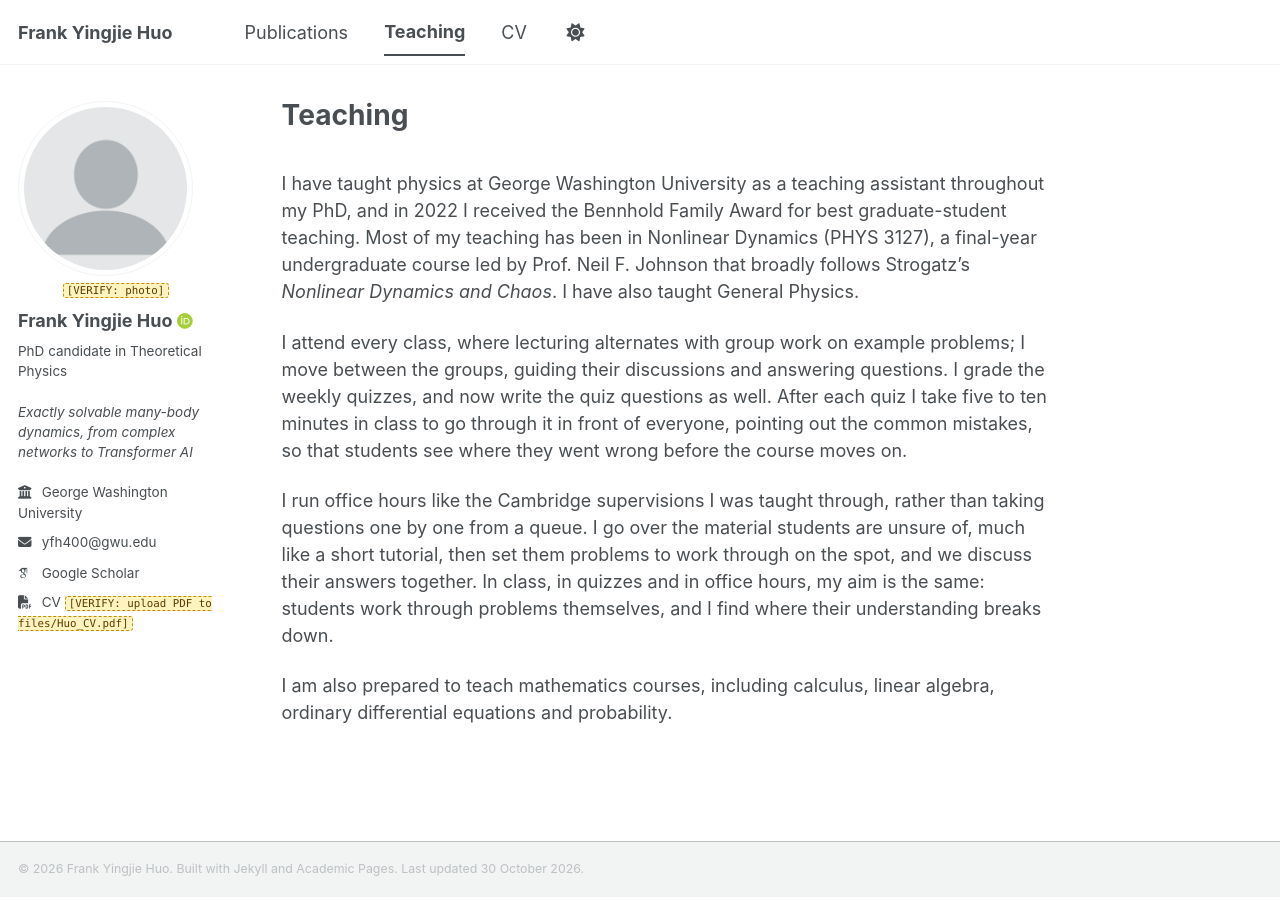
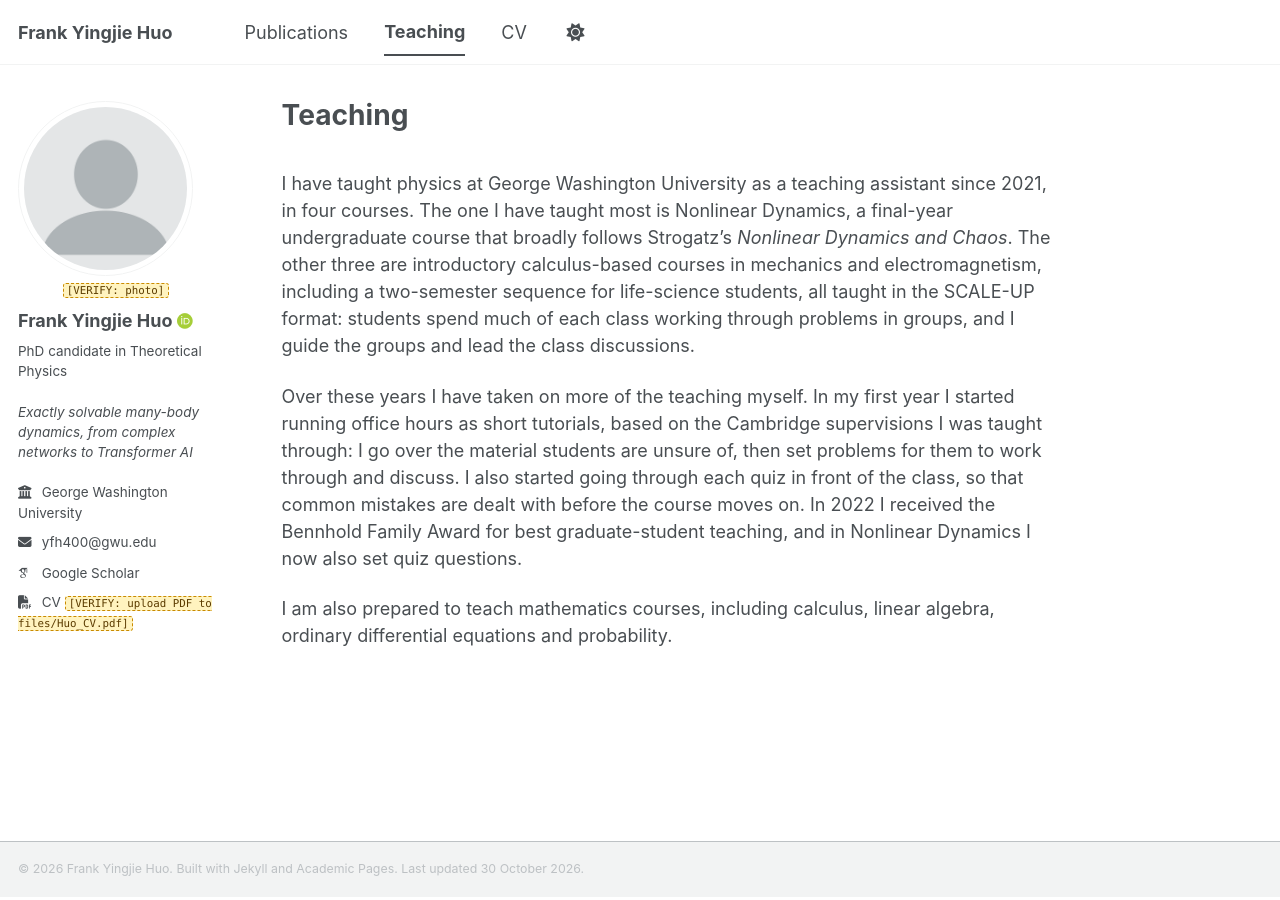
Before and after one commit to FrankHuo-217/huo.github.io, a Jekyll site: the page built from _pages/teaching.md, in a window 1280 px wide. Built offline with Jekyll 4.4.1, drawn with Linux system fonts in a browser that asks for light colours; some web fonts are replaced; a script bundle is joined from its source files by our own code.

Commit message:
Reframe the Teaching page around readiness to teach a course
Cover all four courses, the SCALE-UP format and the growth from leading
discussions to tutorials, quiz reviews and setting quiz questions.
Say "since 2021" instead of "five years" on the home and CV pages.

Co-Authored-By: Claude Opus 5.5 <noreply@anthropic.com>
Claude-Session: https://claude.ai/code/session_01EX1ohUgYjPPjqdCJmoT8XW

```diff
--- a/_pages/teaching.md
+++ b/_pages/teaching.md
@@ -4,11 +4,9 @@ permalink: /teaching/
 author_profile: true
 ---
 
-I have taught physics at George Washington University as a teaching assistant throughout my PhD, and in 2022 I received the Bennhold Family Award for best graduate-student teaching. Most of my teaching has been in Nonlinear Dynamics (PHYS 3127), a final-year undergraduate course led by Prof. Neil F. Johnson that broadly follows Strogatz's *Nonlinear Dynamics and Chaos*. I have also taught General Physics.
+I have taught physics at George Washington University as a teaching assistant since 2021, in four courses. The one I have taught most is Nonlinear Dynamics, a final-year undergraduate course that broadly follows Strogatz's *Nonlinear Dynamics and Chaos*. The other three are introductory calculus-based courses in mechanics and electromagnetism, including a two-semester sequence for life-science students, all taught in the SCALE-UP format: students spend much of each class working through problems in groups, and I guide the groups and lead the class discussions.
 {: .page-intro}
 
-I attend every class, where lecturing alternates with group work on example problems; I move between the groups, guiding their discussions and answering questions. I grade the weekly quizzes, and now write the quiz questions as well. After each quiz I take five to ten minutes in class to go through it in front of everyone, pointing out the common mistakes, so that students see where they went wrong before the course moves on.
-
-I run office hours like the Cambridge supervisions I was taught through, rather than taking questions one by one from a queue. I go over the material students are unsure of, much like a short tutorial, then set them problems to work through on the spot, and we discuss their answers together. In class, in quizzes and in office hours, my aim is the same: students work through problems themselves, and I find where their understanding breaks down.
+Over these years I have taken on more of the teaching myself. In my first year I started running office hours as short tutorials, based on the Cambridge supervisions I was taught through: I go over the material students are unsure of, then set problems for them to work through and discuss. I also started going through each quiz in front of the class, so that common mistakes are dealt with before the course moves on. In 2022 I received the Bennhold Family Award for best graduate-student teaching, and in Nonlinear Dynamics I now also set quiz questions.
 
 I am also prepared to teach mathematics courses, including calculus, linear algebra, ordinary differential equations and probability.
```
Also changed, not shown: _pages/about.md (+1 -1 lines), _pages/cv.md (+1 -1 lines).
